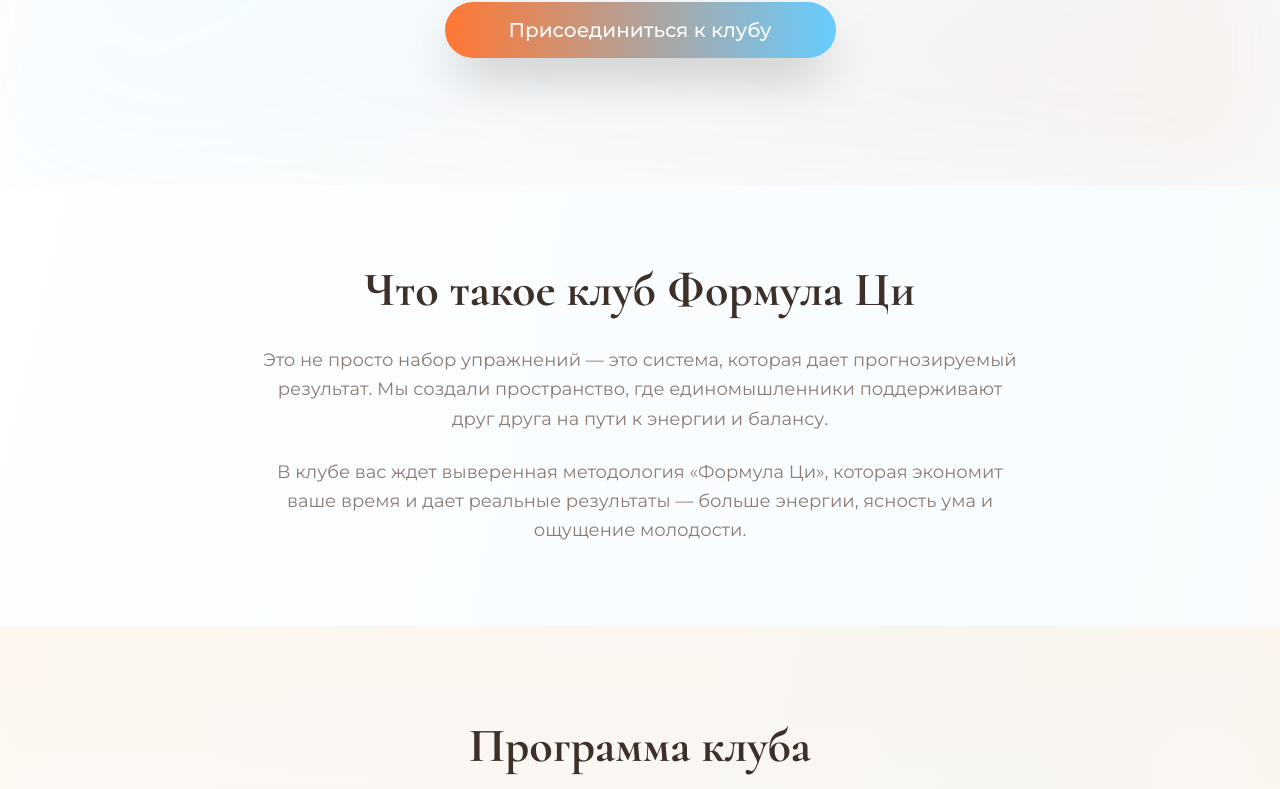
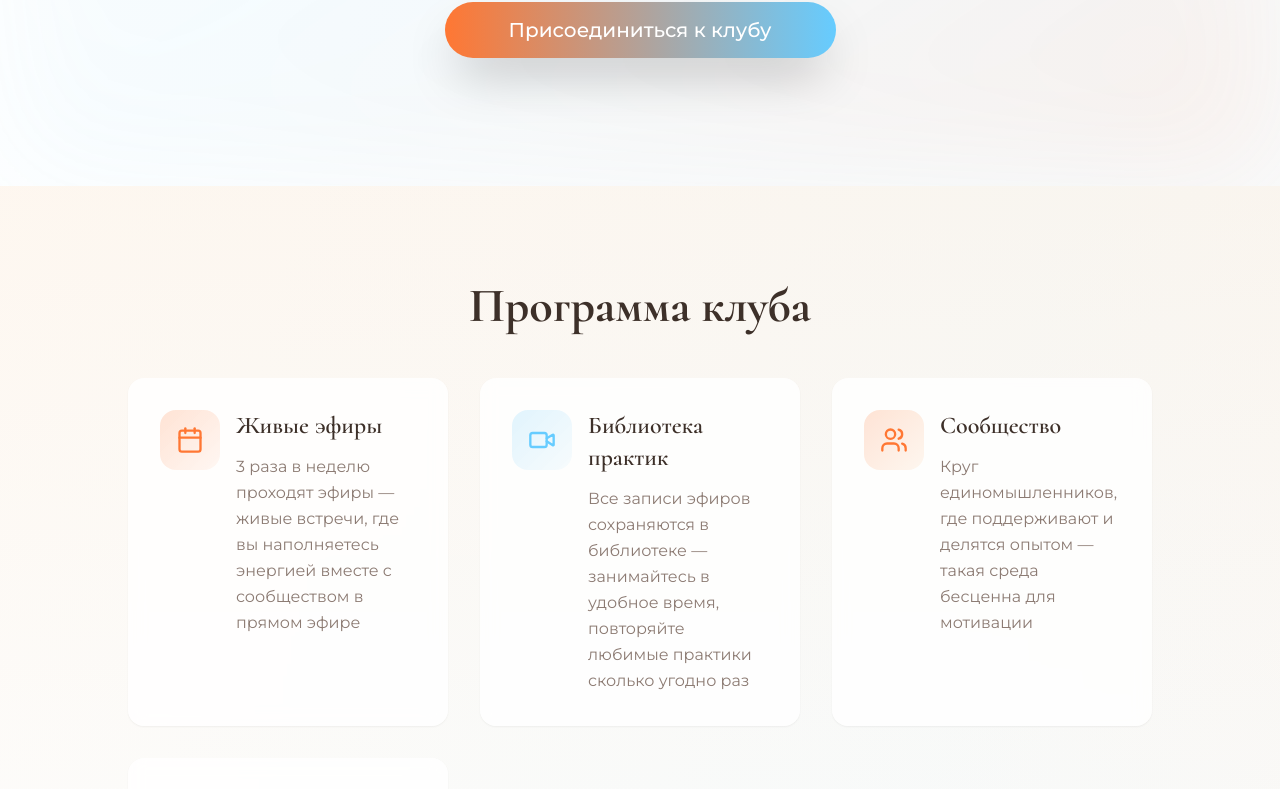
Before and after one commit to pr-poehali-dev/formula-qi-landing-page, a React (Vite) app: page / in a window 1280 px wide. Shown: the part 654-1443 px from the top of the page. Built offline with nearby package versions, Linux system fonts and the light colour scheme.

Commit message:
Удалить раздел "Что такое клуб"

```diff
--- a/src/pages/Index.tsx
+++ b/src/pages/Index.tsx
@@ -45,22 +45,7 @@ const Index = () => {
         </div>
       </section>
 
-      {/* About Section */}
-      <section className="container mx-auto px-4 py-20 animate-slide-up">
-        <div className="max-w-3xl mx-auto text-center">
-          <h2 className="font-serif text-4xl md:text-5xl font-bold mb-8 text-foreground">
-            Что такое клуб Формула Ци
-          </h2>
-          <p className="text-lg text-muted-foreground leading-relaxed mb-6">
-            Это не просто набор упражнений — это система, которая дает прогнозируемый результат.
-            Мы создали пространство, где единомышленники поддерживают друг друга на пути к энергии и балансу.
-          </p>
-          <p className="text-lg text-muted-foreground leading-relaxed">
-            В клубе вас ждет выверенная методология «Формула Ци», которая экономит ваше время
-            и дает реальные результаты — больше энергии, ясность ума и ощущение молодости.
-          </p>
-        </div>
-      </section>
+
 
       {/* Program Section */}
       <section className="relative py-24">
```
